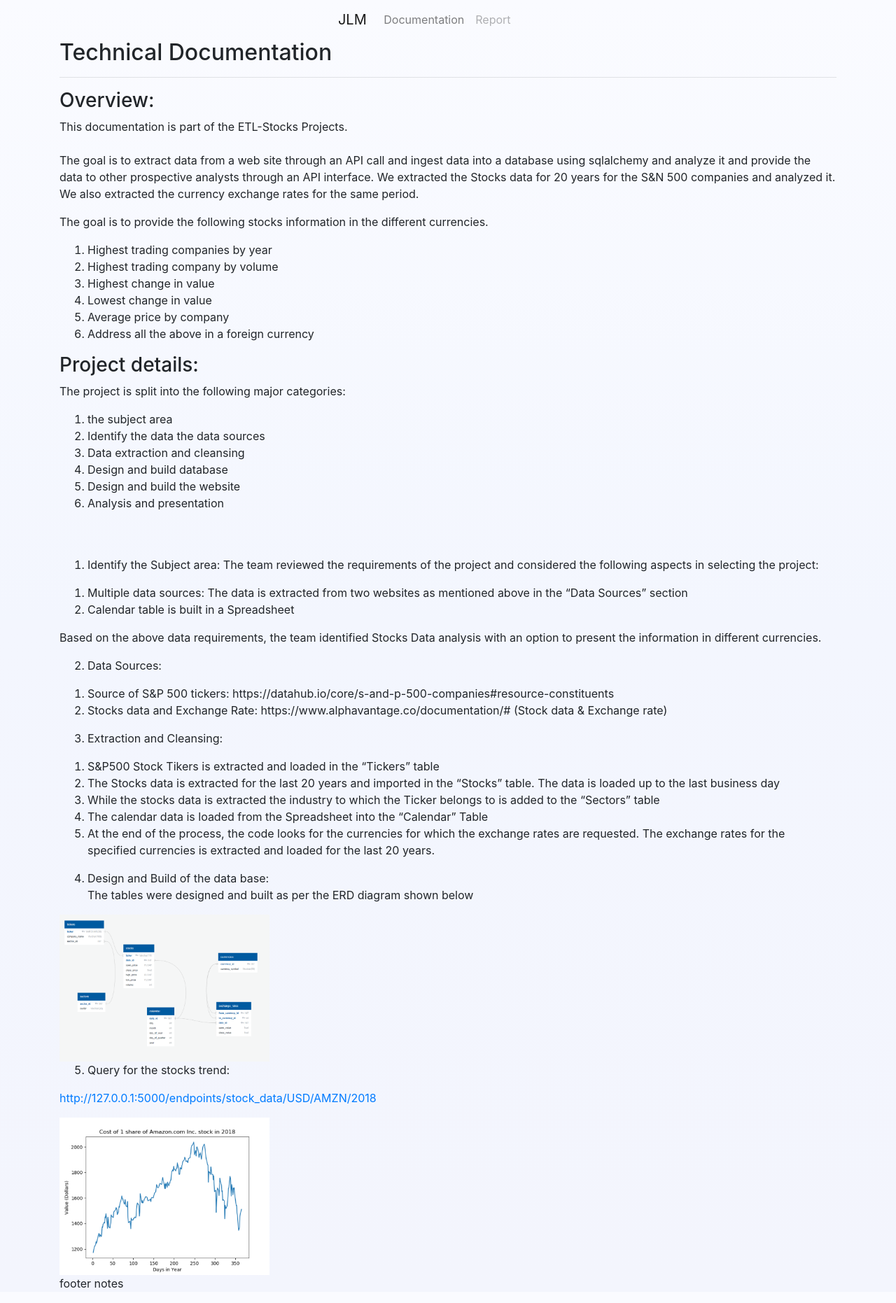
After one commit to JacobSpear/ETL-Stocks, a Flask app: page /report in a window 1280 px wide. The commit adds this page. Shown: the whole page at 70% size. Run offline with Flask 2, Linux system fonts and the light colour scheme; parts of the project's set-up code (start-up, migrations or seed data) failed here and were passed over; some libraries are stand-ins or nearby versions.

Commit message:
created report.html and updated navigation

```diff
--- a/web/templates/index.html
+++ b/web/templates/index.html
@@ -25,7 +25,7 @@
                     </li>
 
                     <li class="nav-item">
-                      <a class="nav-link" href="#" tabindex="-1" aria-disabled="true"><strong>Report</strong></a>
+                      <a class="nav-link" href="report.html" tabindex="-1" aria-disabled="true"><strong>Report</strong></a>
                     </li>
                   </ul>
                                   <button class="navbar-toggler" type="button" data-toggle="collapse" data-target="#navbarSupportedContent" aria-controls="navbarSupportedContent" aria-expanded="false" aria-label="Toggle navigation">
--- a/web/templates/plots.html
+++ b/web/templates/plots.html
@@ -1,4 +1,4 @@
-<!DOCTYPE html>
+  <!DOCTYPE html>
 <html lang="en">
 <head>
     <meta charset="UTF-8">
@@ -25,7 +25,7 @@
                     </li>
 
                     <li class="nav-item">
-                      <a class="nav-link" href="#" tabindex="-1" aria-disabled="true"><strong>Report</strong></a>
+                      <a class="nav-link" href="report.html" tabindex="-1" aria-disabled="true"><strong>Report</strong></a>
                     </li>
                   </ul>
                                   <button class="navbar-toggler" type="button" data-toggle="collapse" data-target="#navbarSupportedContent" aria-controls="navbarSupportedContent" aria-expanded="false" aria-label="Toggle navigation">
--- /dev/null
+++ b/web/templates/report.html
@@ -0,0 +1,122 @@
+<!DOCTYPE html>
+<html lang="en">
+<head>
+    <meta charset="UTF-8">
+    <meta name="viewport" content="width=device-width, initial-scale=1.0">
+    <title>JLM - Data for smarter trade decision-making - Report</title>
+    <!-- bootstrap CSS and my styles.css -->
+    <link rel="stylesheet" href="https://stackpath.bootstrapcdn.com/bootstrap/4.4.1/css/bootstrap.min.css" integrity="sha384-Vkoo8x4CGsO3+Hhxv8T/Q5PaXtkKtu6ug5TOeNV6gBiFeWPGFN9MuhOf23Q9Ifjh" crossorigin="anonymous">
+
+    <link rel="stylesheet" href="css/styles.css?q=1">
+    <!--bootstrap JS-->
+     <script src="https://code.jquery.com/jquery-3.4.1.slim.min.js" integrity="sha384-J6qa4849blE2+poT4WnyKhv5vZF5SrPo0iEjwBvKU7imGFAV0wwj1yYfoRSJoZ+n" crossorigin="anonymous"></script>
+     <script src="https://stackpath.bootstrapcdn.com/bootstrap/4.4.1/js/bootstrap.min.js" integrity="sha384-wfSDF2E50Y2D1uUdj0O3uMBJnjuUD4Ih7YwaYd1iqfktj0Uod8GCExl3Og8ifwB6" crossorigin="anonymous"></script>
+    </head>
+<body>
+    <header class="container flexx-center">
+		<nav class="navbar navbar-expand-lg navbar-light">
+            <div class="row">
+              <div class="col-lg-2 col-sm-2">
+                <a class="navbar-brand" href="/">JLM</a>
+
+              </div>
+              <div class="col-lg-8 col-sm-8">
+                <div class="collapse navbar-collapse" id="navbarSupportedContent">
+                  <ul class="navbar-nav mr-auto">
+                    <li class="nav-item">
+                      <a class="nav-link" href="documentation.html">Documentation</a>
+                    </li>
+                    <li class="nav-item">
+                      <a class="nav-link disabled" href="report.html" tabindex="-1" aria-disabled="true">Report</a>
+                    </li>
+                  </ul>
+                                  <button class="navbar-toggler" type="button" data-toggle="collapse" data-target="#navbarSupportedContent" aria-controls="navbarSupportedContent" aria-expanded="false" aria-label="Toggle navigation">
+                  <span class="navbar-toggler-icon"></span>
+                </button>
+                </div>
+              </div>
+                  <div class="col-lg-2 col-sm-2">
+                    <button class="navbar-toggler" type="button" data-toggle="collapse" data-target="#navbarSupportedContent" aria-controls="navbarSupportedContent" aria-expanded="false" aria-label="Toggle navigation">
+                      <span class="navbar-toggler-icon"></span>
+                    </button>
+                  </div>
+            </div>
+      </nav>
+	    </header>
+        <div class="container">
+              <section class="row">
+                  <div class="col-12">
+                    <h2>Technical Documentation</h2>
+                        <hr>
+                        <h3>Overview:</h3>
+                        <p>This documentation is part of the ETL-Stocks Projects. <br/><br/>The goal is to extract data from a web site through an API call and ingest data into a database using sqlalchemy and analyze it and provide the data to other prospective analysts through an API interface.
+                            We extracted the Stocks data for 20 years for the S&N 500 companies and analyzed it.  We also extracted the currency exchange rates for the same period.
+                        </p>
+                        <p>The goal is to provide the following stocks information in the different currencies.</p>
+                        <ol>
+                            <li>Highest trading companies by year</li>
+                            <li>Highest trading company by volume</li>
+                            <li>Highest change in value</li>
+                            <li>Lowest change in value</li>
+                            <li>Average price by company</li>
+                            <li>Address all the above in a foreign currency</li>
+                        </ol>
+                        <h3>Project details:</h3>
+                        <p>The project is split into the following major categories:</p>
+                        <ol>
+                            <li>the subject area</li>
+                            <li>Identify the data the data sources</li>
+                            <li>Data extraction and cleansing</li>
+                            <li>Design and build database</li>
+                            <li>Design and build the website</li>
+                            <li>Analysis and presentation</li>
+                        </ol>
+                        <br>
+                        <br>
+                        <ol>
+                            <li>Identify the Subject area: The team reviewed the requirements of the project and considered the following aspects in selecting the project:</li>
+                        </ol>
+                        <ol class="alpha-lists">
+                            <li>Multiple data sources: The data is extracted from two websites as mentioned above in the “Data Sources” section</li>
+                            <li>Calendar table is built in a Spreadsheet</li>
+                        </ol>
+                        <p>Based on the above data requirements, the team identified Stocks Data analysis with an option to present the information in different currencies.</p>
+                        <ol start="2">
+                            <li>Data Sources:</li>
+                        </ol>
+                        <ol class="alpha-lists">
+                            <li>Source of S&P 500 tickers: https://datahub.io/core/s-and-p-500-companies#resource-constituents</li>
+                            <li>Stocks data and Exchange Rate: https://www.alphavantage.co/documentation/# (Stock data & Exchange rate)</li>
+                        </ol>
+
+                        <ol start="3">
+                            <li>Extraction and Cleansing:</li>
+                        </ol>
+                        <ol class="alpha-lists">
+                            <li>S&P500 Stock Tikers is extracted and loaded in the “Tickers” table</li>
+                            <li>The Stocks data is extracted for the last 20 years and imported in the “Stocks” table. The data is loaded up to the last business day</li>
+                            <li>While the stocks data is extracted the industry to which the Ticker belongs to is added to the “Sectors” table</li>
+                            <li>The calendar data is loaded from the Spreadsheet into the “Calendar” Table</li>
+                            <li>At the end of the process, the code looks for the currencies for which the exchange rates are requested. The exchange rates for the specified currencies is extracted and loaded for the last 20 years.</li>
+                        </ol>
+                        <ol start="4">
+                            <li>Design and Build of the data base:</li>
+                            <p>The tables were designed and built as per the ERD diagram shown below</p>
+                        </ol>
+                        <img class="img-fluid" src="img/database-structure.png">
+                        <ol start="5">
+                            <li>Query for the stocks trend:</li>
+                        </ol>
+                        <p><a href="http://127.0.0.1:5000/endpoints/stock_data/USD/AMZN/2018">http://127.0.0.1:5000/endpoints/stock_data/USD/AMZN/2018</a></p>
+                        <img class="img-fluid" src="img/amz-stocks-2018.png">
+
+                    </div>
+              </section>
+        </div>
+
+	<footer class="container">
+
+		<p>footer notes</p>
+	</footer>
+</body>
+</html>
```
Also changed, not shown: web/templates/documentation.html (+11 -7 lines), web/static/img/amz-stocks-2018.png (added), web/static/img/database-structure.png (added), 1 other file.
